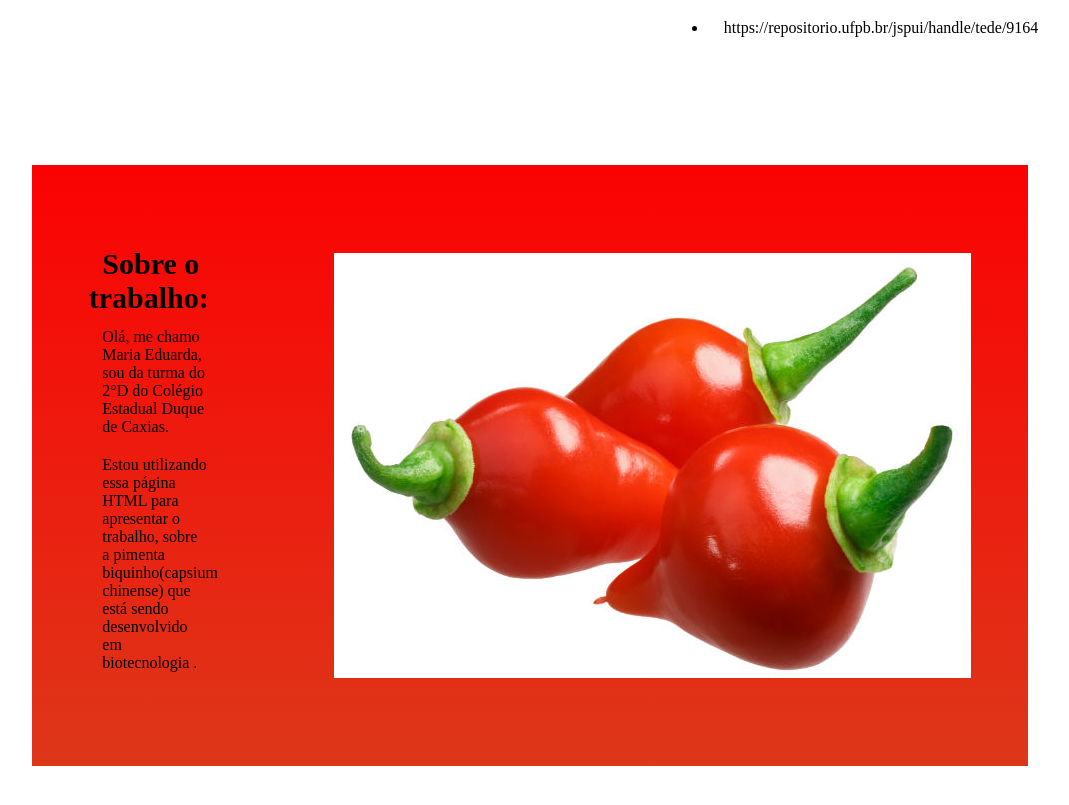
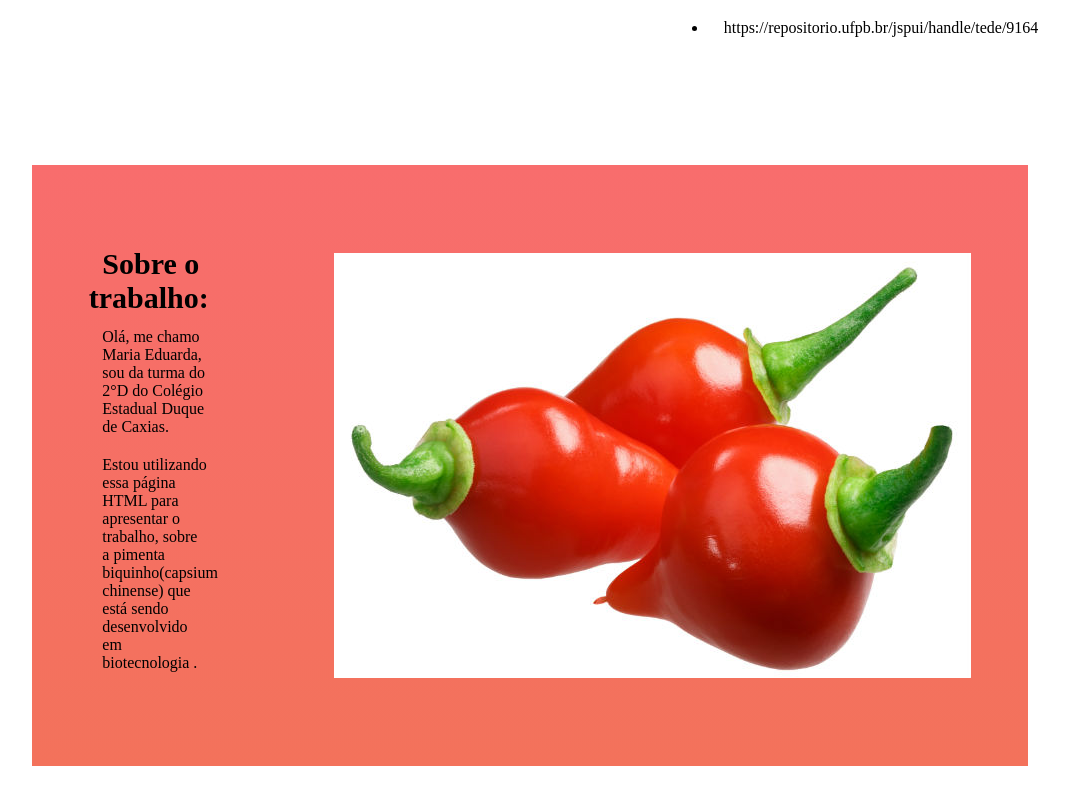
Before and after one commit to eduardasilva12/site_2D, a plain HTML site: page index.html in a window 1280 px wide. Shown: the part 785-1590 px from the top of the page, without its empty margins (110-1179 px from the left). Drawn offline with Linux system fonts and the light colour scheme.

Commit message:
sfcfscscd

```diff
--- a/style.css
+++ b/style.css
@@ -31,7 +31,7 @@
 
 
     .apresentaçao_trabalho{
-    background-image: linear-gradient(rgb(251, 2, 2), #dd371a);
+    background-image: linear-gradient(rgb(248, 109, 109), #f3725b);
     display: flex;
     justify-content: space-around;
     align-items: center;
```
